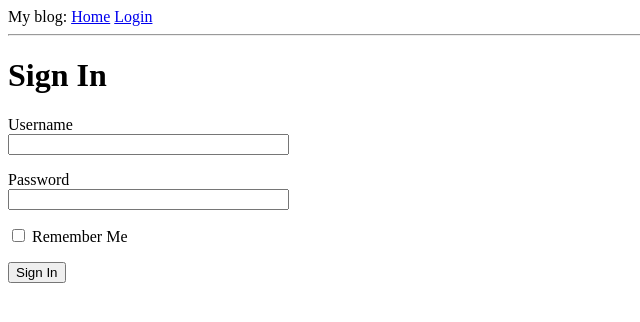
After one commit to wilsonzhang6/CMPE-131-Grp10, a Flask app: page /login in a window 1280 px wide. The commit adds this page. Shown: the top 322 px of the page, without its empty margins (0-640 px from the left). Run offline with Flask 2, Linux system fonts and the light colour scheme.

Commit message:
Add forms

```diff
--- /dev/null
+++ b/app/forms.py
@@ -0,0 +1,9 @@
+from flask_wtf import FlaskForm
+from wtforms import StringField, PasswordField, BooleanField, SubmitField
+from wtforms.validators import DataRequired
+
+class LoginForm(FlaskForm):
+    username = StringField('Username', validators=[DataRequired()])
+    password = PasswordField('Password', validators=[DataRequired()])
+    remember_me = BooleanField('Remember Me')
+    submit = SubmitField('Sign In')
--- a/app/routes.py
+++ b/app/routes.py
@@ -1,5 +1,6 @@
 from flask import render_template
 from app import app
+from app.forms import LoginForm
 
 @app.route('/')
 @app.route('/index')
@@ -16,3 +17,8 @@ def index():
         }
     ]
     return render_template('index.html', title='Home', user=user, posts=posts)
+
+@app.route('/login')
+def login():
+    form = LoginForm()
+    return render_template('login.html', title='Sign In', form=form)
--- a/app/templates/base.html
+++ b/app/templates/base.html
@@ -7,7 +7,11 @@
       {% endif %}
     </head>
     <body>
-        <div>my blog: <a href="/index">Home</a></div>
+		<div>
+			My blog:
+				<a href="/index">Home</a>
+				<a href="/login">Login</a>
+		</div>
         <hr>
         {% block content %}{% endblock %}
     </body>
--- /dev/null
+++ b/app/templates/login.html
@@ -0,0 +1,18 @@
+{% extends "base.html" %}
+
+{% block content %}
+    <h1>Sign In</h1>
+    <form action="" method="post" novalidate>
+        {{ form.hidden_tag() }}
+        <p>
+            {{ form.username.label }}<br>
+            {{ form.username(size=32) }}
+        </p>
+        <p>
+            {{ form.password.label }}<br>
+            {{ form.password(size=32) }}
+        </p>
+        <p>{{ form.remember_me() }} {{ form.remember_me.label }}</p>
+        <p>{{ form.submit() }}</p>
+    </form>
+{% endblock %}
```
